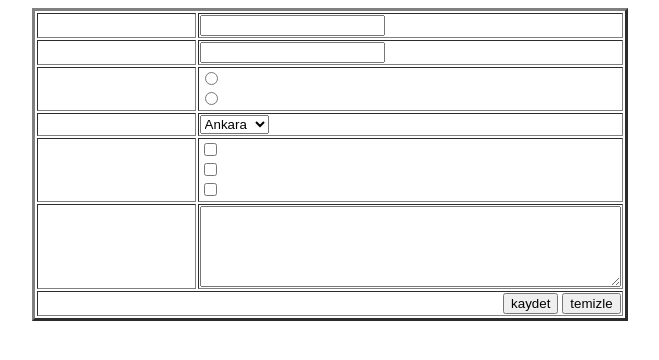
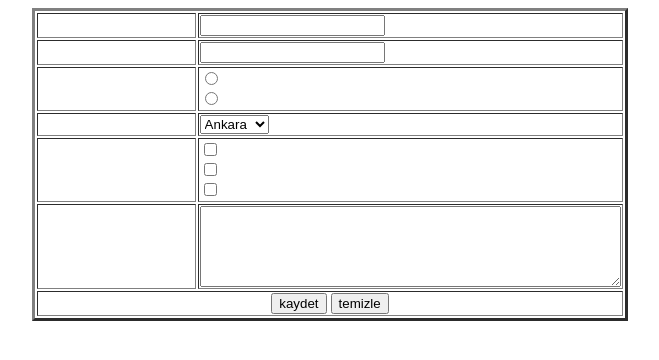
Before and after one commit to Looouu/web, a plain HTML site: page Bedirhan Bıyıklı/uyeol.html in a window 1280 px wide. Shown: the whole page, without its empty margins (310-969 px from the left). Drawn offline with Linux system fonts and the light colour scheme.

Commit message:
Update uyeol.html

```diff
--- a/Bedirhan Bıyıklı/uyeol.html
+++ b/Bedirhan Bıyıklı/uyeol.html
@@ -47,7 +47,7 @@
 
 	<tr>
 		<td colspan=2>
-		<p align=right ><input type=submit value=kaydet> <input type=reset value=temizle></p>
+		<p align=center ><input type=submit value=kaydet> <input type=reset value=temizle></p>
 	</tr>
 
 </form>
```
